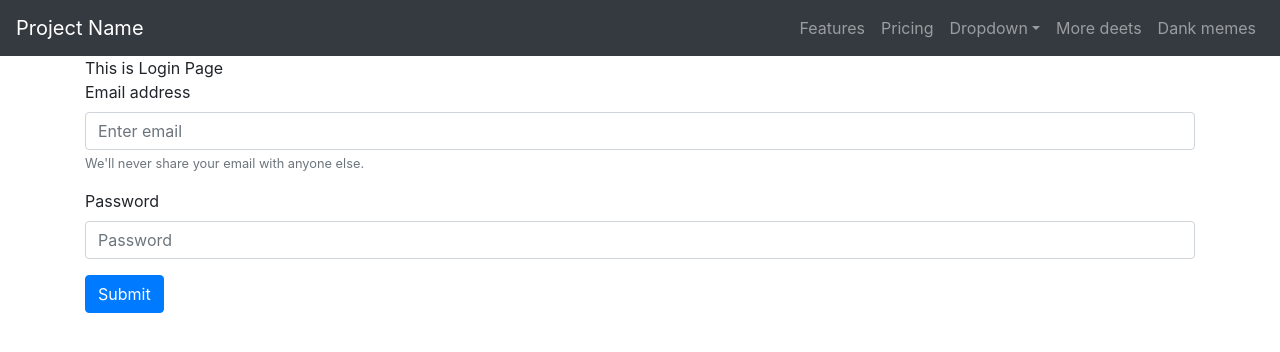
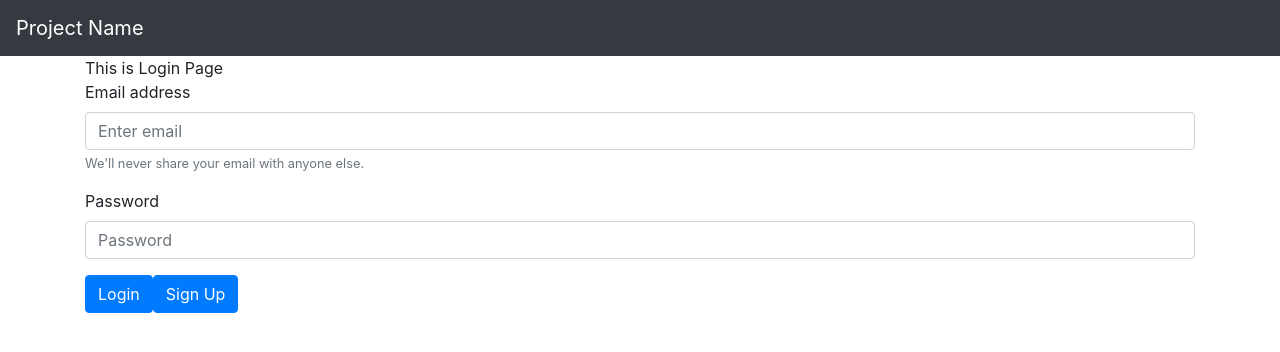
Before and after one commit to JYoung32/practice-project, a React (Create React App) app in the folder client/: page / in a window 1280 px wide. Shown: the top 352 px of the page. Built offline with nearby package versions, Linux system fonts and the light colour scheme.

Commit message:
made login & homepage switch based on loggedin state, refactored login & nac component

```diff
--- a/client/src/App.js
+++ b/client/src/App.js
@@ -1,4 +1,4 @@
-import React, { useState, useEffect } from 'react';
+import React, { useState } from 'react';
 import 'bootstrap/dist/css/bootstrap.min.css';
 import { BrowserRouter as Router, Route, Switch } from 'react-router-dom';
 import Navbar from './components/Navbar';
@@ -35,7 +35,7 @@ const App = () => {
         return isLoggedIn(results.data.loggedIn)
       }
     }).catch(error => {
-      if (error) throw error;
+      if(error) throw error;
     })
   }
 
@@ -50,9 +50,9 @@ const App = () => {
 
   return (
     <Router>
-      <Navbar />
+      <Navbar loggedIn={loggedIn}/>
       <Switch>
-        <Route
+        {/* <Route
           path='/login'
           render={() => <Login
             loginFormSubmit={loginFormSubmit}
@@ -61,7 +61,7 @@ const App = () => {
             password={password}
             setPassword={setPassword} />
           }
-        />
+        /> */}
         <Route path='/signup' render={() => <Signup />} />
         <Route
           path='/'
--- a/client/src/components/Navbar/index.js
+++ b/client/src/components/Navbar/index.js
@@ -1,10 +1,15 @@
 import React from 'react';
-import { Navbar, Nav, NavDropdown } from 'react-bootstrap';
+import Navbar from 'react-bootstrap/Navbar';
+import Nav from 'react-bootstrap/Nav';
+import NavDropdown from 'react-bootstrap/NavDropdown';
 
-function Navigation() {
+function Navigation(props) {
+
+    //if user is logged in, display Full Navbar, else display Title only
+    if(props.loggedIn){
         return (
             <Navbar collapseOnSelect expand="lg" bg="dark" variant="dark">
-            <Navbar.Brand href="#home">Project Name</Navbar.Brand>
+                <Navbar.Brand href="/">Project Name</Navbar.Brand>
                 <Navbar.Toggle aria-controls="responsive-navbar-nav" />
                 <Navbar.Collapse id="responsive-navbar-nav">
                     <Nav className="ml-auto">
@@ -27,6 +32,14 @@ function Navigation() {
                 </Navbar.Collapse>
             </Navbar>
         )
+    } else {
+        return (
+            <Navbar collapseOnSelect expand="lg" bg="dark" variant="dark">
+                <Navbar.Brand href="/">Project Name</Navbar.Brand>
+            </Navbar>
+        )
+    }
+
 }
 
 export default Navigation;
--- a/client/src/pages/LoginPage/index.js
+++ b/client/src/pages/LoginPage/index.js
@@ -2,38 +2,8 @@ import React from 'react';
 import Container from 'react-bootstrap/Container';
 import Form from 'react-bootstrap/Form';
 import Button from 'react-bootstrap/Button';
-//import API from '../../utils/API';
 
 function Login (props) {
-
-    // //setup hooks
-    // const [email, setEmail] = useState('');
-    // const [password, setPassword] = useState('');
-
-    // const loginFormSubmit = (e) => {
-    //     //stop form from submitting
-    //     e.preventDefault();
-
-    //     //use hooks to set state
-    //     setEmail('');
-    //     setPassword('');
-
-    //     //setup user data payload
-    //     const userPayload = {
-    //         email: email,
-    //         password: password
-    //     }
-
-    //     //console.log(userPayload);
-    //     API.userLogin(userPayload).then( results => {
-    //         console.log(results);
-    //         console.log("userLogin route returned to front end!!!");
-    //         //window.location.href = '/';
-    //     }).catch( error => {
-    //         if(error) throw error;
-    //     })
-
-    // }
 
     return(
         <Container>
@@ -65,7 +35,10 @@ function Login (props) {
                 </Form.Group>
 
                 <Button variant="primary" type="onClick" onClick={(e) => props.loginFormSubmit(e)}>
-                    Submit
+                    Login
+                </Button>
+                <Button variant="primary" type="onClick" href="/signup">
+                    Sign Up
                 </Button>
             </Form>
         </Container>
--- a/client/src/pages/SignupPage/index.js
+++ b/client/src/pages/SignupPage/index.js
@@ -63,7 +63,11 @@ function Signup(props) {
                 </Form.Group>
 
                 <Button variant="primary" type="submit">
-                    Submit
+                    Sign up
+                </Button>
+
+                <Button variant="primary" type="onClick" href="/">
+                    Login
                 </Button>
             </Form>
         </Container>
```
Lines whose indentation alone changed are shown as unchanged.
